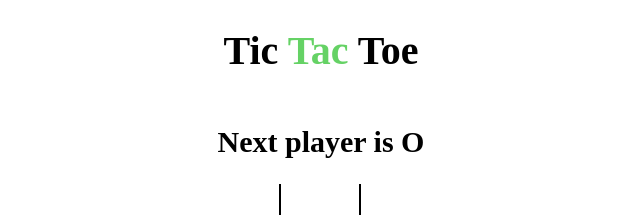
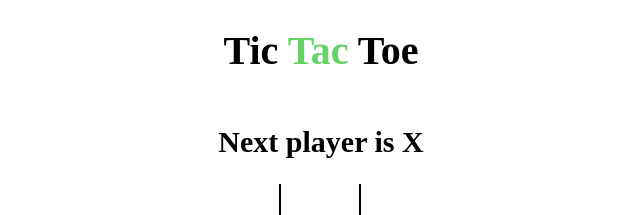
Before and after one commit to anshrawat/tic-tac-toe, a React (Vite) app: page / in a window 1280 px wide. Shown: the top 215 px of the page, without its empty margins (319-959 px from the left). Built offline with nearby package versions, Linux system fonts and the light colour scheme.

Commit message:
transform state to game history

```diff
--- a/src/App.jsx
+++ b/src/App.jsx
@@ -4,28 +4,35 @@
 import { calculateWinner } from './Winner';
 
 const App = () => {
-  const [board, setBoard] = useState(Array(9).fill(null));
-  const [isXNext, setIsXNext] = useState(false);
-  const winner = calculateWinner(board);
+  const [history, setHistory] = useState([
+    { board: Array(9).fill(null), isXNext: true },
+  ]);
+  const [currentMove, setCurrentMove] = useState(0);
+  const current = history[currentMove];
+
+  const winner = calculateWinner(current.board);
 
   const message = winner
     ? `Winner is ${winner}`
-    : `Next player is ${isXNext ? 'X' : 'O'}`;
+    : `Next player is ${current.isXNext ? 'X' : 'O'}`;
 
   const handleSquareClick = position => {
-    if (board[position] || winner) {
+    if (current.board[position] || winner) {
       return;
     }
 
-    setBoard(prev => {
-      return prev.map((square, pos) => {
+    setHistory(prev => {
+      const last = prev[prev.length - 1];
+      const newBoard = last.board.map((square, pos) => {
         if (pos === position) {
-          return isXNext ? 'X' : 'O';
+          return last.isXNext ? 'X' : 'O';
         }
         return square;
       });
+
+      return prev.concat({ board: newBoard, isXNext: !last.isXNext });
     });
-    setIsXNext(prev => !prev);
+    setCurrentMove(prev => prev + 1);
   };
   return (
     <div className="app">
@@ -33,7 +40,7 @@
         Tic <span className="tac">Tac</span> Toe
       </h1>
       <h2>{message}</h2>
-      <Board board={board} handleSquareClick={handleSquareClick} />
+      <Board board={current.board} handleSquareClick={handleSquareClick} />
     </div>
   );
 };
```
